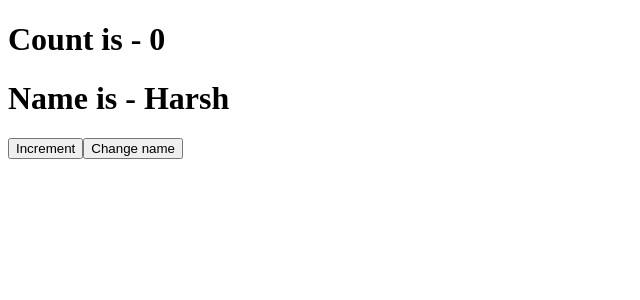
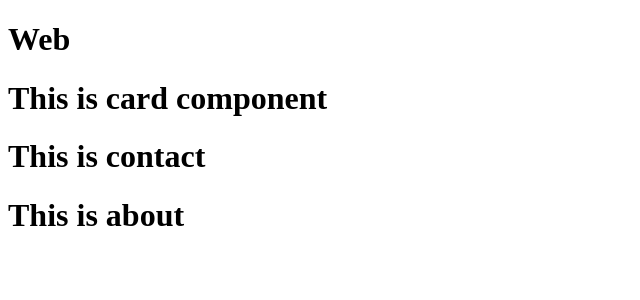
Before and after one commit to forgewithharsh/sheriyans-cohort3.0, a React (Vite) app in the folder react/day6-rendering-formHandling/: page / in a window 1280 px wide. Shown: the top 300 px of the page, without its empty margins (0-640 px from the left). Built offline with nearby package versions, Linux system fonts and the light colour scheme.

Commit message:
feat: create Web component and add Card, Contact, and About components

```diff
--- /dev/null
+++ b/react/day6-rendering-formHandling/src/Web.jsx
@@ -0,0 +1,17 @@
+import React from "react";
+import Card from "./components/Card";
+import Contact from "./components/Contact";
+import About from "./components/About";
+
+const Web = () => {
+  return (
+    <div>
+      <h1>Web</h1>
+      <Card />
+      <Contact />
+      <About />
+    </div>
+  );
+};
+
+export default Web;
--- /dev/null
+++ b/react/day6-rendering-formHandling/src/components/About.jsx
@@ -0,0 +1,11 @@
+import React from 'react'
+
+const About = () => {
+  return (
+    <div>
+      <h1>This is about</h1>
+    </div>
+  )
+}
+
+export default About
--- /dev/null
+++ b/react/day6-rendering-formHandling/src/components/Card.jsx
@@ -0,0 +1,11 @@
+import React from 'react'
+
+const Card = () => {
+  return (
+    <div>
+      <h1>This is card component</h1>
+    </div>
+  )
+}
+
+export default Card
--- /dev/null
+++ b/react/day6-rendering-formHandling/src/components/Contact.jsx
@@ -0,0 +1,11 @@
+import React from 'react'
+
+const Contact = () => {
+  return (
+    <div>
+      <h1>This is contact</h1>
+    </div>
+  )
+}
+
+export default Contact
--- a/react/day6-rendering-formHandling/src/main.jsx
+++ b/react/day6-rendering-formHandling/src/main.jsx
@@ -1,5 +1,6 @@
 import { createRoot } from "react-dom/client";
 import "./index.css";
-import App from "./App.jsx";
+// import App from "./App.jsx";
+import Web from "./Web.jsx";
 
-createRoot(document.getElementById("root")).render(<App />);
+createRoot(document.getElementById("root")).render(<Web />);
```
